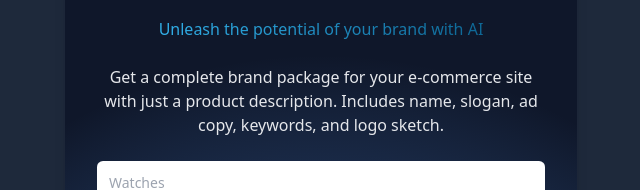
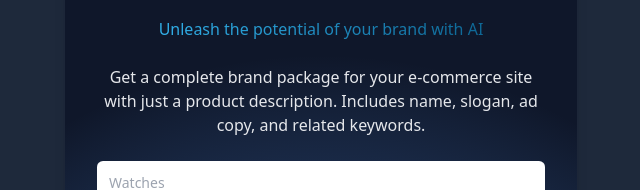
Before and after one commit to Hamagistral/BrandGenie, a Next.js app in the folder brandgenie-site/: page / in a window 1280 px wide. Shown: the part 345-535 px from the top of the page, without its empty margins (319-959 px from the left). Built offline with nearby package versions, Linux system fonts and the light colour scheme.

Commit message:
Changed form description

```diff
--- a/brandgenie-site/components/form.tsx
+++ b/brandgenie-site/components/form.tsx
@@ -36,7 +36,7 @@ const Form: React.FC<FormProps> = (props) => {
   return (
     <>
       <div>
-        <p className="mt-6 text-md leading-6 text-gray-200">Get a complete brand package for your e-commerce site with just a product description. Includes name, slogan, ad copy, keywords, and logo sketch.</p>
+        <p className="mt-6 text-md leading-6 text-gray-200">Get a complete brand package for your e-commerce site with just a product description. Includes name, slogan, ad copy, and related keywords.</p>
         <input
           type="text"
           placeholder="Watches"
```
